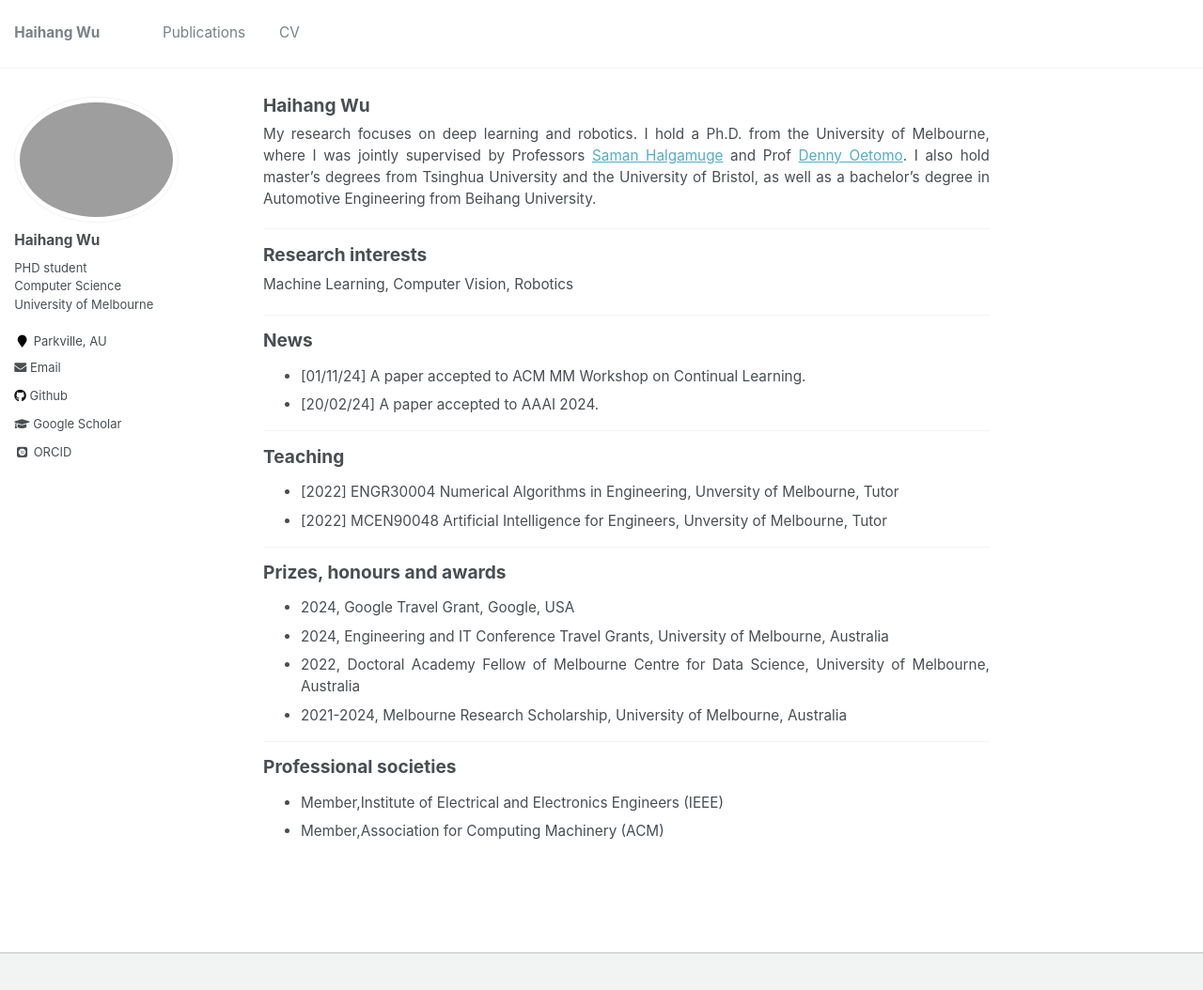
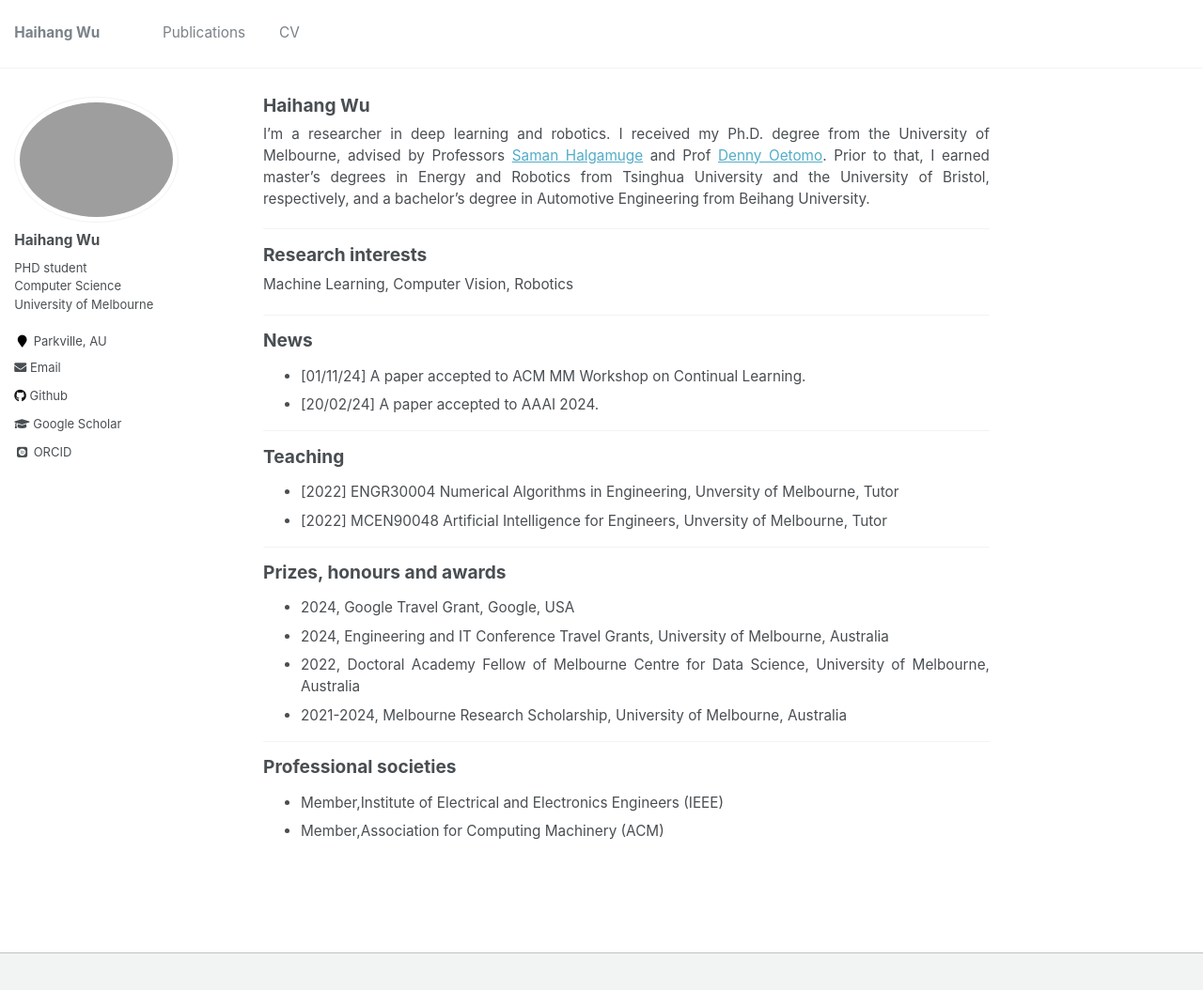
Before and after one commit to HaihangWu/HaihangWu.github.io, a Jekyll site: the page built from _pages/about.md, in a window 1280 px wide and 1076 px high. Shown: the top 1054 px of the window at 94% size. Built offline with Jekyll 4.4.1, drawn with Linux system fonts in a browser that asks for light colours; some web fonts are replaced.

Commit message:
Update about.md

```diff
--- a/_pages/about.md
+++ b/_pages/about.md
@@ -8,7 +8,7 @@ redirect_from:
   - /about.html
 ---
 
-My research focuses on deep learning and robotics. I hold a Ph.D. from the University of Melbourne, where I was jointly supervised by Professors [Saman Halgamuge](https://findanexpert.unimelb.edu.au/profile/2854-saman-halgamuge) and Prof [Denny Oetomo](https://findanexpert.unimelb.edu.au/profile/188333-denny-oetomo). I also hold master’s degrees from Tsinghua University and the University of Bristol, as well as a bachelor’s degree in Automotive Engineering from Beihang University.
+I'm a researcher in deep learning and robotics. I received my Ph.D. degree from the University of Melbourne, advised by Professors [Saman Halgamuge](https://findanexpert.unimelb.edu.au/profile/2854-saman-halgamuge) and Prof [Denny Oetomo](https://findanexpert.unimelb.edu.au/profile/188333-denny-oetomo). Prior to that, I earned master's degrees in Energy and Robotics from Tsinghua University and the University of Bristol, respectively, and a bachelor's degree in Automotive Engineering from Beihang University.
 - - -
 
 
```
